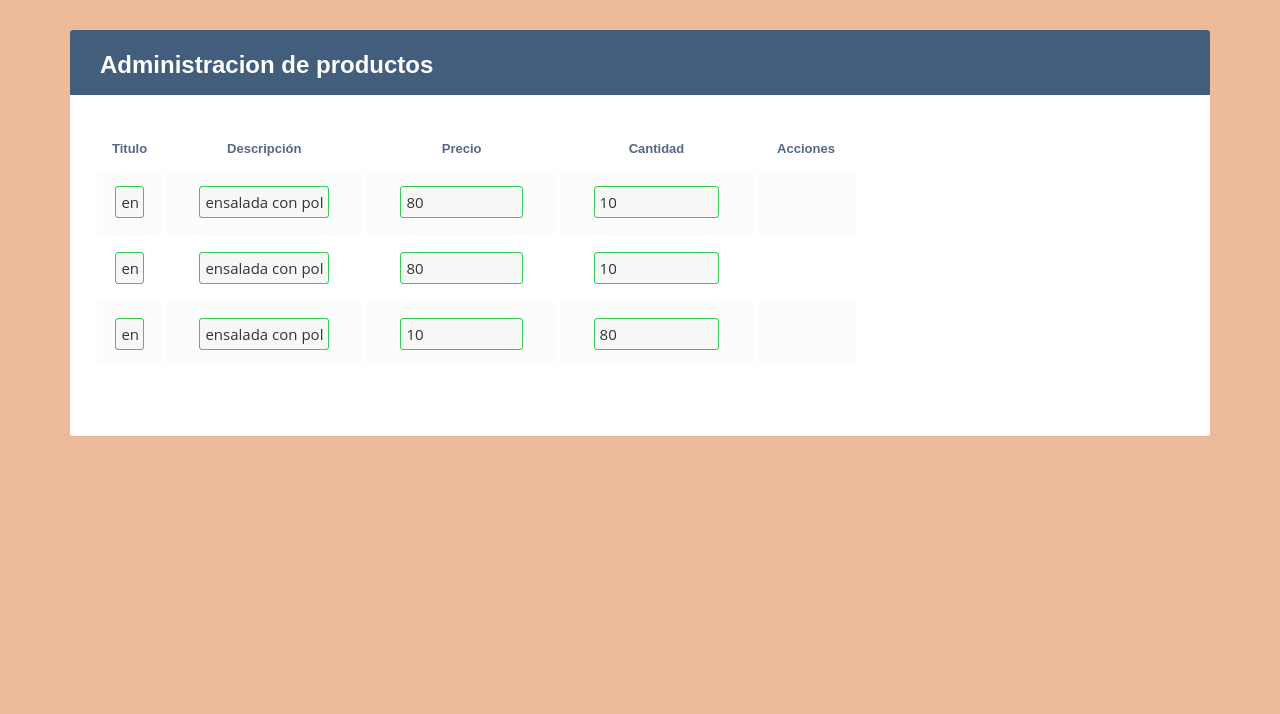
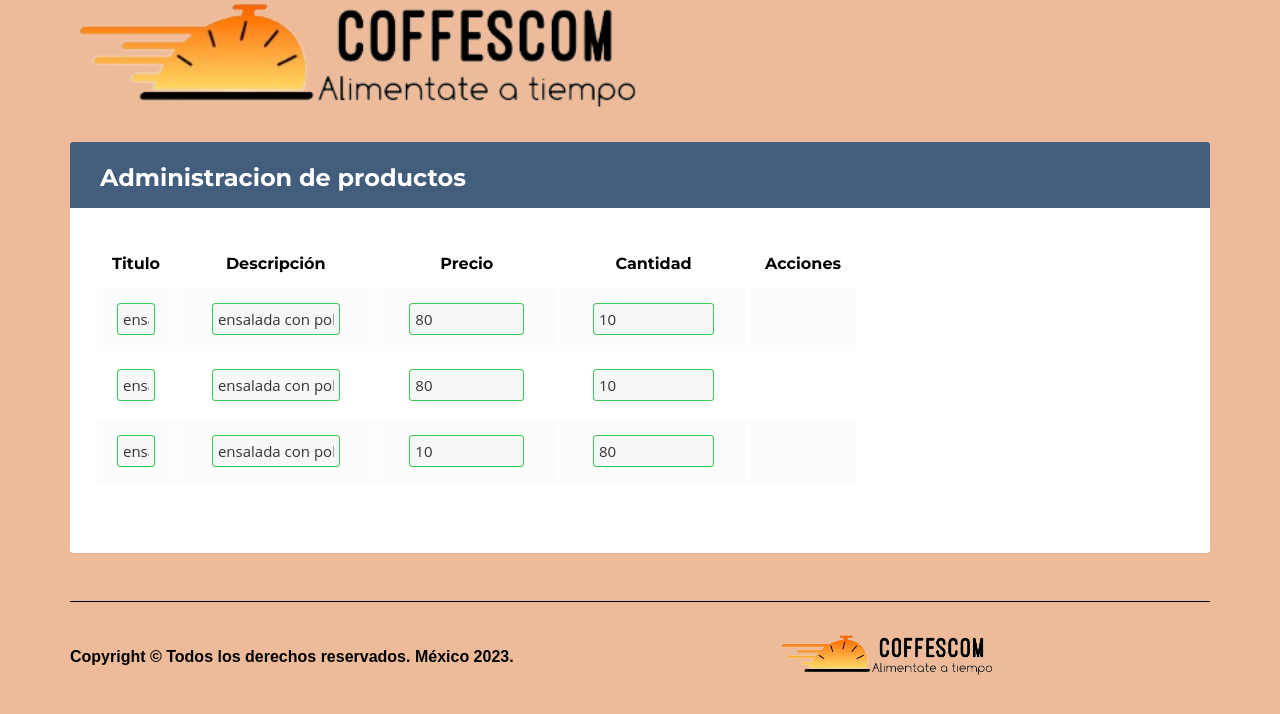
Before and after one commit to LuisFC7/Coffescom, a React (Create React App) app in the folder Source/: page /productos in a window 1280 px wide. Shown: the top 714 px of the page. Built offline with nearby package versions, Linux system fonts and the light colour scheme.

Commit message:
Actualizaciones

```diff
--- a/Source/src/App.jsx
+++ b/Source/src/App.jsx
@@ -8,11 +8,11 @@ import {
 } from 'react-router-dom';
 
 import editAdminProfile from './pages/editAdminProfile';
-import ProductAdministrarion from './pages/Products';
 import Administradort from './pages/Administrador de tienda';
 import Pedidosp from './pages/Pedidos';
 import Home from './pages/Home';
 import Cart from './pages/Cart';
+import ProdAdmin from './pages/Products';
 
 const App = () => {
   return (
@@ -22,7 +22,7 @@ const App = () => {
           <Route exact path='/' component={Administradort} />
           <Route exact path='/perfilA' component={editAdminProfile} />
           <Route exact path='/pedidos' component={Pedidosp} />
-          <Route exact path='/productos' component={ProductAdministrarion} />
+          <Route exact path='/productos' component={ProdAdmin} />
           <Route exact path='/' component={Home} />
           <Route exact path='/cart' component={Cart} />
           <Redirect to='/' />
--- /dev/null
+++ b/Source/src/components/Products/index.jsx
@@ -0,0 +1,74 @@
+import React, { useRef } from 'react';
+import './styles.css';
+import Logo from '../common/Logo';
+import {useHistory} from 'react-router-dom';
+
+
+const ProductAdministrarion = () => {
+
+    return(
+        <div class="container-xl">
+		<Logo></Logo>
+		<div class="table-responsive">
+			<div class="table-wrapper">
+				<div class="table-title">
+					<div class="row">
+						<div class="col-sm-6">
+							<h2>Administracion de productos</h2>
+						</div>
+						<div class="col-sm-6">
+						</div>
+					</div>
+				</div>
+				<table class="table table-striped table-hover">
+					<thead>
+						<tr>
+							<th>Titulo</th>
+							<th>Descripción</th>
+							<th>Precio</th>
+							<th>Cantidad</th>
+							<th>Acciones</th>
+						</tr>
+					</thead>
+					<tbody>
+			<tr>
+							<td> <input type="text" name="" id="" value="ensalada"/> </td>
+							<td> <input type="text" name="" id="" value="ensalada con pollo, nueces"/> </td>
+							<td> <input type="number" name="" id="" value="80"/></td>
+							<td> <input type="number" name="" id="" value="10"/> </td>
+				<td>
+								<a class="edit" data-toggle="modal"><i class="material-icons" data-toggle="tooltip" title="Edit">&#xE254;</i></a>
+								<a class="delete" data-toggle="modal"><i class="material-icons" data-toggle="tooltip" title="Delete">&#xE872;</i></a>
+							</td>
+						</tr>
+			<tr>
+							<td> <input type="text" name="" id="" value="ensalada"/> </td>
+							<td> <input type="text" name="" id="" value="ensalada con pollo, nueces"/> </td>
+							<td> <input type="number" name="" id="" value="80"/> </td>
+							<td> <input type="number" name="" id="" value="10"/> </td>
+				<td>
+								<a class="edit" data-toggle="modal"><i class="material-icons" data-toggle="tooltip" title="Edit">&#xE254;</i></a>
+								<a class="delete" data-toggle="modal"><i class="material-icons" data-toggle="tooltip" title="Delete">&#xE872;</i></a>
+							</td>
+						</tr>
+			<tr>
+							<td> <input type="text" name="" id="" value="ensalada"/> </td>
+							<td> <input type="text" name="" id="" value="ensalada con pollo, nueces"/> </td>
+							<td> <input type="number" name="" id="" value="10"/> </td>
+							<td> <input type="number" name="" id="" value="80"/> </td>
+							<td>
+								<a class="add" data-toggle="modal"><i class="material-icons" title="Add">&#xE147;</i></a>
+								<a class="delete" data-toggle="modal"><i class="material-icons" data-toggle="tooltip" title="Cacel">&#xE872;</i></a>
+							</td>
+						</tr>
+					</tbody>
+				</table>
+			</div>
+		</div>
+	</div>
+    );
+
+
+};
+
+export default ProductAdministrarion;
--- a/Source/src/pages/Products/styles.css
+++ b/Source/src/components/Products/styles.css
@@ -1,9 +1,9 @@
-body {
+/* body {
 	color: #566787;
 	background: #f5f5f5;
 	font-family: 'Varela Round', sans-serif;
 	font-size: 13px;
-}
+} */
 .table-responsive {
     margin: 30px 0;
 }
--- a/Source/src/pages/Products/index.jsx
+++ b/Source/src/pages/Products/index.jsx
@@ -1,81 +1,15 @@
-import React from 'react';
-import { connect } from 'react-redux';
-import { useHistory } from 'react-router';
-import { createStructuredSelector } from 'reselect';
-// import { selectCartItemsCount } from '../../../redux/cart/cart.selector';
-import './styles.css';
+import React, { useRef } from 'react';
+import Footer from '../../components/common/Footer';
+import ProductAdministrarion from '../../components/Products';
 
-const ProductAdministrarion = () => {
-  // const history = useHistory();
-  return (
-    <div class="container-xl">
-	<div class="table-responsive">
-		<div class="table-wrapper">
-			<div class="table-title">
-				<div class="row">
-					<div class="col-sm-6">
-						<h2>Administracion de productos</h2>
-					</div>
-					<div class="col-sm-6">
-					</div>
-				</div>
-			</div>
-			<table class="table table-striped table-hover">
-				<thead>
-					<tr>
-						<th>Titulo</th>
-						<th>Descripción</th>
-						<th>Precio</th>
-						<th>Cantidad</th>
-						<th>Acciones</th>
-					</tr>
-				</thead>
-				<tbody>
-          <tr>
-						<td> <input type="text" name="" id="" value="ensalada"/> </td>
-						<td> <input type="text" name="" id="" value="ensalada con pollo, nueces"/> </td>
-						<td> <input type="number" name="" id="" value="80"/></td>
-						<td> <input type="number" name="" id="" value="10"/> </td>
-            <td>
-							<a class="edit" data-toggle="modal"><i class="material-icons" data-toggle="tooltip" title="Edit">&#xE254;</i></a>
-							<a class="delete" data-toggle="modal"><i class="material-icons" data-toggle="tooltip" title="Delete">&#xE872;</i></a>
-						</td>
-					</tr>
-          <tr>
-						<td> <input type="text" name="" id="" value="ensalada"/> </td>
-						<td> <input type="text" name="" id="" value="ensalada con pollo, nueces"/> </td>
-						<td> <input type="number" name="" id="" value="80"/> </td>
-						<td> <input type="number" name="" id="" value="10"/> </td>
-            <td>
-							<a class="edit" data-toggle="modal"><i class="material-icons" data-toggle="tooltip" title="Edit">&#xE254;</i></a>
-							<a class="delete" data-toggle="modal"><i class="material-icons" data-toggle="tooltip" title="Delete">&#xE872;</i></a>
-						</td>
-					</tr>
-          <tr>
-						<td> <input type="text" name="" id="" value="ensalada"/> </td>
-						<td> <input type="text" name="" id="" value="ensalada con pollo, nueces"/> </td>
-						<td> <input type="number" name="" id="" value="10"/> </td>
-						<td> <input type="number" name="" id="" value="80"/> </td>
-						<td>
-							<a class="add" data-toggle="modal"><i class="material-icons" title="Add">&#xE147;</i></a>
-							<a class="delete" data-toggle="modal"><i class="material-icons" data-toggle="tooltip" title="Cacel">&#xE872;</i></a>
-						</td>
-					</tr>
-				</tbody>
-			</table>
-		</div>
-	</div>
-</div>
-    // <div className='btnCartCount' onClick={() => history.push('/cart')}>
-    //   <div className='count'>{cartCount >= 100 ? '99+' : cartCount}</div>
-    //   <i class='fas fa-shopping-cart'></i>
-    // </div>
-  );
-};
+const ProdAdmin = () => {
 
-// const mapStateToProps = createStructuredSelector({
-//   cartCount: selectCartItemsCount,
-// });
+	return (
+	  <div>
+		  <ProductAdministrarion></ProductAdministrarion>
+		  <Footer></Footer>
+	  </div>
+	);
+  };
 
-// export default connect(mapStateToProps)(ButtonCartCount);
-export default ProductAdministrarion;
+  export default ProdAdmin;
```
